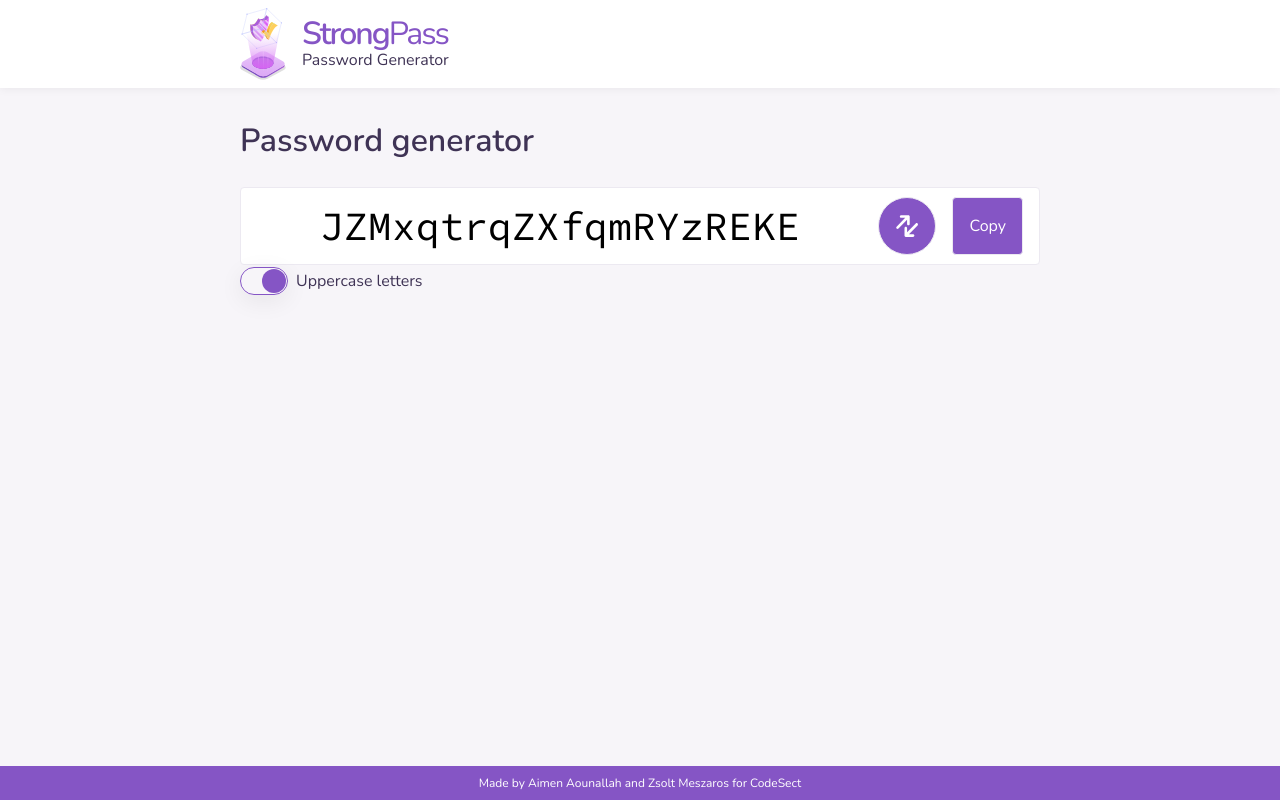
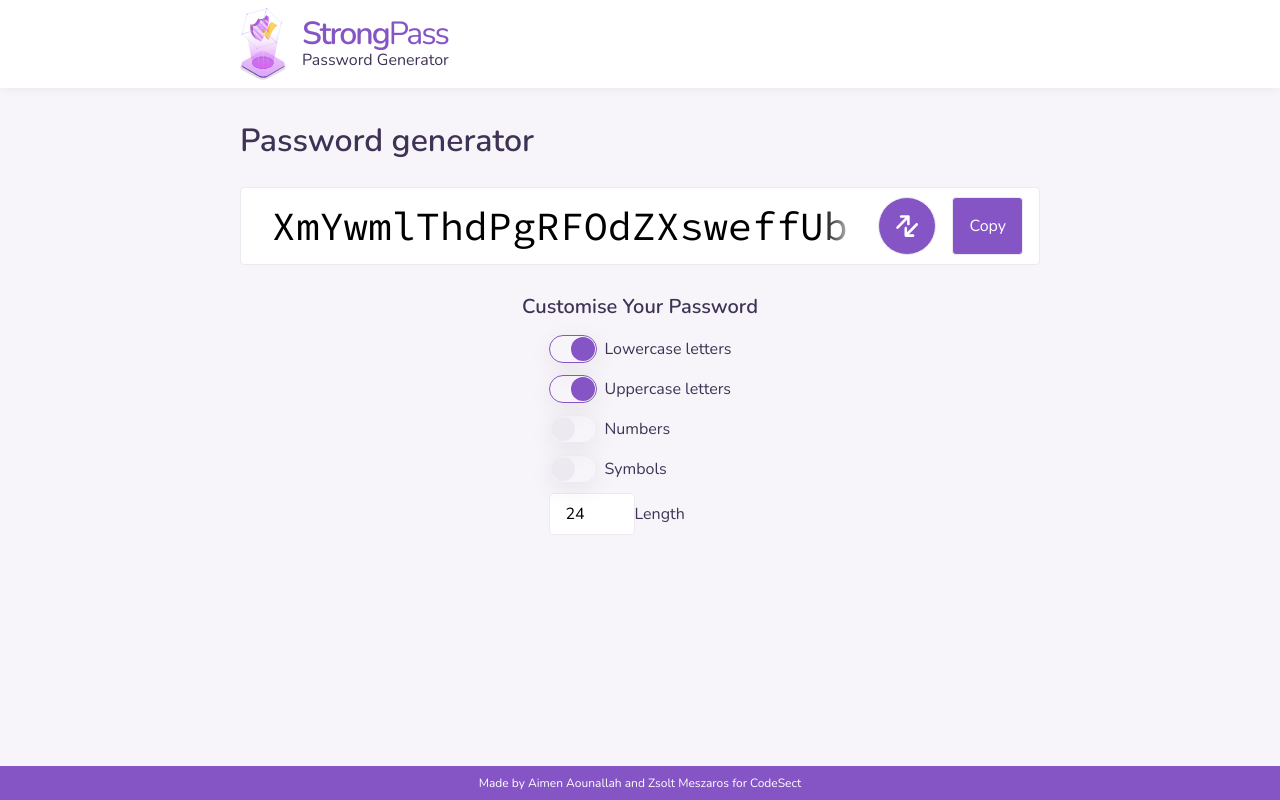
Before and after one commit to codesect/cs01-team-ada-04, a React (Create React App) app: page / in a window 1280 px wide. Built offline with nearby package versions, Linux system fonts and the light colour scheme.

Commit message:
Add options to change password content

```diff
--- a/src/components/App.js
+++ b/src/components/App.js
@@ -1,32 +1,121 @@
-import React, { useState } from 'react';
+import React, { useCallback, useEffect, useState } from 'react';
 import styled from 'styled-components/macro';
 
 import PasswordInput from './PasswordInput';
+import SwitchToggle from './SwitchToggle';
 import { Wrapper } from './GlobalStyles';
 import generatePassword from '../utils/generatePassword';
-import SwitchToggle from './SwitchToggle';
 
 const Main = styled.main`
   min-height: calc(100vh - 5.5rem - 2.125rem);
 `;
 
+const Options = styled.div`
+  display: flex;
+  flex-direction: column;
+  flex-wrap: wrap;
+  margin: 0 auto;
+  max-width: max-content;
+
+  & > * {
+    margin-bottom: 0.5rem;
+    width: auto;
+  }
+`;
+
+const SubTitle = styled.h2`
+  font-size: 1.25rem;
+  line-height: 1;
+  margin: 2rem 0 1rem;
+  text-align: center;
+`;
+
 function App() {
-  const [length] = useState(20);
-  const [password, setPassword] = useState(generatePassword({ length }));
+  const [hasNumbers, setHasNumbers] = useState(false);
+  const [hasSymbols, setHasSymbols] = useState(false);
+  const [hasLowercase, setHasLowercase] = useState(true);
+  const [hasUppercase, setHasUppercase] = useState(true);
+  const [length, setLength] = useState(24);
+  const [password, setPassword] = useState(() =>
+    generatePassword({
+      hasLowercase,
+      hasNumbers,
+      hasSymbols,
+      hasUppercase,
+      length,
+    }),
+  );
 
-  const generateNewPassword = () => setPassword(generatePassword({ length }));
+  const generateNewPassword = useCallback(() => {
+    if (hasLowercase || hasNumbers || hasSymbols || hasUppercase) {
+      setPassword(
+        generatePassword({
+          hasLowercase,
+          hasNumbers,
+          hasSymbols,
+          hasUppercase,
+          length,
+        }),
+      );
+    } else {
+      // TODO: Notify user that they must have at least one option ticked?
+      setPassword('');
+    }
+  }, [hasLowercase, hasNumbers, hasSymbols, hasUppercase, length]);
+
+  useEffect(() => {
+    generateNewPassword();
+  }, [
+    generateNewPassword,
+    hasLowercase,
+    hasNumbers,
+    hasSymbols,
+    hasUppercase,
+    length,
+  ]);
 
   return (
     <Main>
       <Wrapper>
         <h1>Password generator</h1>
         <PasswordInput generate={generateNewPassword} value={password} />
-        <SwitchToggle
-          label="Uppercase letters"
-          name="uppercase"
-          isChecked
-          onToggle={console.log}
-        />
+        <SubTitle>Customise Your Password</SubTitle>
+        <Options>
+          <SwitchToggle
+            label="Lowercase letters"
+            name="lowercase"
+            isChecked={hasLowercase}
+            onToggle={setHasLowercase}
+          />
+          <SwitchToggle
+            label="Uppercase letters"
+            name="uppercase"
+            isChecked={hasUppercase}
+            onToggle={setHasUppercase}
+          />
+          <SwitchToggle
+            label="Numbers"
+            name="numbers"
+            isChecked={hasNumbers}
+            onToggle={setHasNumbers}
+          />
+          <SwitchToggle
+            label="Symbols"
+            name="symbols"
+            isChecked={hasSymbols}
+            onToggle={setHasSymbols}
+          />
+          <label>
+            <input
+              type="number"
+              min="4"
+              max="99"
+              value={length}
+              onChange={e => setLength(+e.target.value)}
+            />
+            Length
+          </label>
+        </Options>
       </Wrapper>
     </Main>
   );
```
Also changed, not shown: 1 other file (tests, documents, lock files or other folders).
